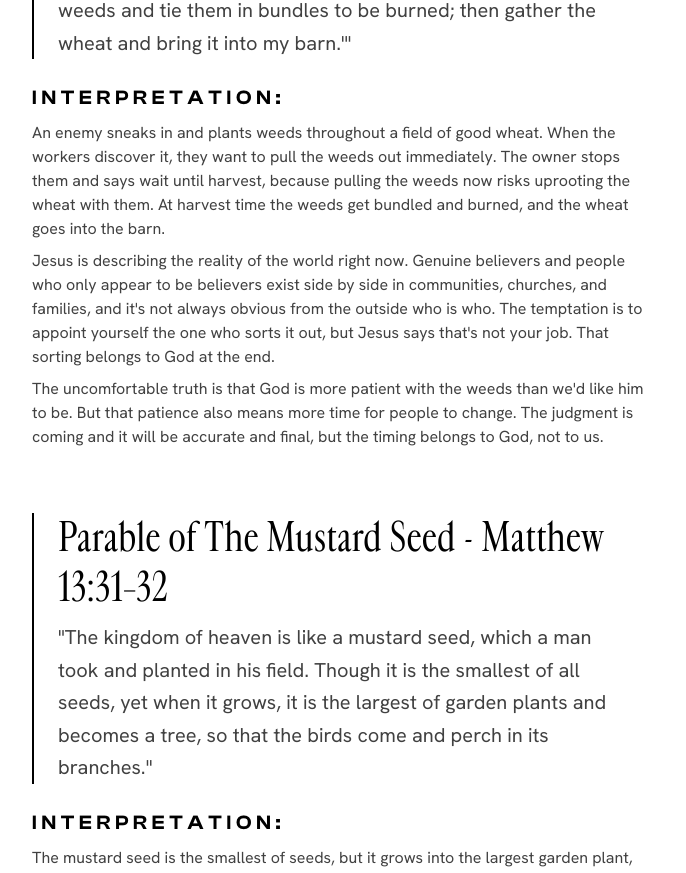
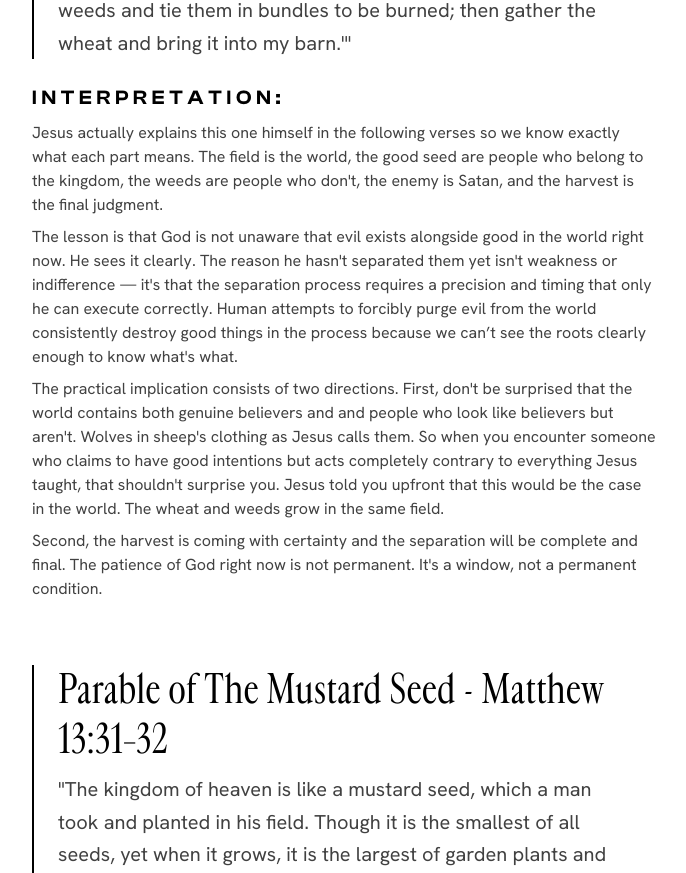
Before and after one commit to jnaples/parables-project, a React (Vite) app: page / in a window 1280 px wide. Shown: the part 5740-6613 px from the top of the page, without its empty margins (296-982 px from the left). Built offline with nearby package versions, Linux system fonts and the light colour scheme.

Commit message:
add weeds parable

```diff
--- a/src/data/parables.js
+++ b/src/data/parables.js
@@ -96,9 +96,10 @@ one that gets used on you.`,
     reference: "Matthew 13:24–30",
     scripture: `"The kingdom of heaven is like a man who sowed good seed in his field. But while everyone was sleeping, his enemy came and sowed weeds among the wheat, and went away. When the wheat sprouted and formed heads, then the weeds also appeared. The owner's servants came to him and said, 'Sir, didn't you sow good seed in your field? Where then did the weeds come from?' 'An enemy did this,' he replied. The servants asked him, 'Do you want us to go and pull them up?' 'No,' he answered, 'because while you are pulling the weeds, you may uproot the wheat with them. Let both grow together until the harvest. At that time I will tell the harvesters: First collect the weeds and tie them in bundles to be burned; then gather the wheat and bring it into my barn.'"`,
     interpretation: [
-      `An enemy sneaks in and plants weeds throughout a field of good wheat. When the workers discover it, they want to pull the weeds out immediately. The owner stops them and says wait until harvest, because pulling the weeds now risks uprooting the wheat with them. At harvest time the weeds get bundled and burned, and the wheat goes into the barn.`,
-      `Jesus is describing the reality of the world right now. Genuine believers and people who only appear to be believers exist side by side in communities, churches, and families, and it's not always obvious from the outside who is who. The temptation is to appoint yourself the one who sorts it out, but Jesus says that's not your job. That sorting belongs to God at the end.`,
-      `The uncomfortable truth is that God is more patient with the weeds than we'd like him to be. But that patience also means more time for people to change. The judgment is coming and it will be accurate and final, but the timing belongs to God, not to us.`,
+      `Jesus actually explains this one himself in the following verses so we know exactly what each part means. The field is the world, the good seed are people who belong to the kingdom, the weeds are people who don't, the enemy is Satan, and the harvest is the final judgment.`,
+      `The lesson is that God is not unaware that evil exists alongside good in the world right now. He sees it clearly. The reason he hasn't separated them yet isn't weakness or indifference — it's that the separation process requires a precision and timing that only he can execute correctly. Human attempts to forcibly purge evil from the world consistently destroy good things in the process because we can’t see the roots clearly enough to know what's what.`,
+      `The practical implication consists of two directions. First, don't be surprised that the world contains both genuine believers and and people who look like believers but aren't. Wolves in sheep's clothing as Jesus calls them. So when you encounter someone who claims to have good intentions but acts completely contrary to everything Jesus taught, that shouldn't surprise you. Jesus told you upfront that this would be the case in the world. The wheat and weeds grow in the same field.`,
+      `Second, the harvest is coming with certainty and the separation will be complete and final. The patience of God right now is not permanent. It's a window, not a permanent condition.`,
     ],
   },
   {
```
